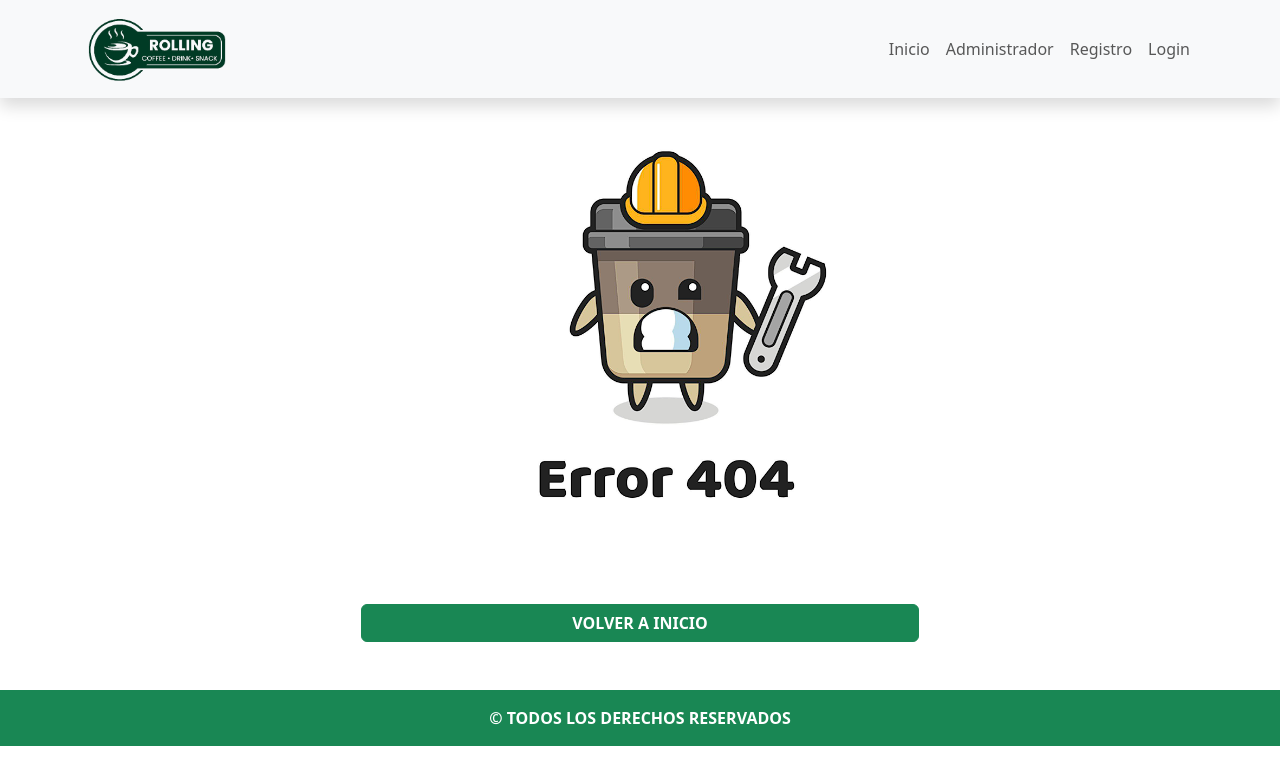
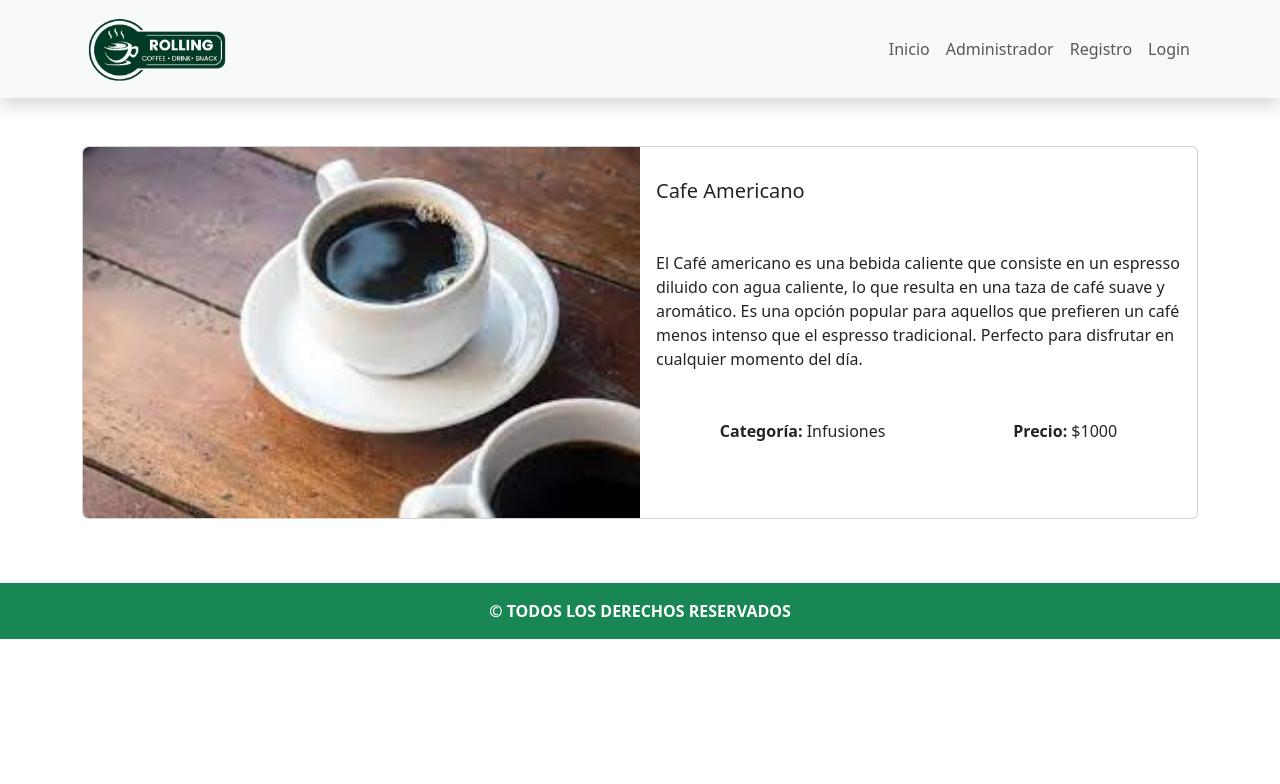
Before and after one commit to juanchyquintana/rollingCoffe, a React (Vite) app: page /detalle-producto in a window 1280 px wide. Shown: the top 784 px of the page. Built offline with nearby package versions, Linux system fonts and the light colour scheme.

Commit message:
se creó el componente detalleProducto y se agregó su ruta

```diff
--- /dev/null
+++ b/db.json
@@ -0,0 +1,22 @@
+{
+    "productos": [
+        {
+            "id": "1",
+            "nombreProducto": "café",
+            "precio": 250,
+            "categoria": "Infusiones",
+            "descripcionBreve": "Café Rico",
+            "descripcionAmplia": "Café Rico con más detalles",
+            "imagen": "url"
+        },
+        {
+            "id": "2",
+            "nombreProducto": "café negro",
+            "precio": 350,
+            "categoria": "Infusiones",
+            "descripcionBreve": "Café Rico y fuerte",
+            "descripcionAmplia": "Café Rico y fuerte con más detalles",
+            "imagen": "url"
+        }
+    ]
+}
--- a/package.json
+++ b/package.json
@@ -24,6 +24,7 @@
     "eslint-plugin-react": "^7.33.2",
     "eslint-plugin-react-hooks": "^4.6.0",
     "eslint-plugin-react-refresh": "^0.4.5",
+    "json-server": "^1.0.0-alpha.23",
     "vite": "^5.0.8"
   }
 }
--- a/src/App.jsx
+++ b/src/App.jsx
@@ -4,6 +4,7 @@ import Inicio from "./components/pages/Inicio";
 import Administrador from "./components/pages/Administrador";
 import Error404 from "./components/pages/Error404";
 import { BrowserRouter, Routes, Route } from "react-router-dom";
+import DetalleProducto from "./components/DetalleProducto";
 
 function App() {
   return (
@@ -13,6 +14,7 @@ function App() {
           <Routes>
             <Route exact path="/" element={<Inicio />} />
             <Route exact path="/administrador" element={<Administrador />} />
+            <Route exact path="/detalle-producto" element={<DetalleProducto />} />
             {/* <Route exact path="/registrarse" element={<Administrador />} />
             <Route exact path="/login" element={<Administrador />} /> */}
             <Route path="*" element={<Error404 />} />
--- /dev/null
+++ b/src/components/DetalleProducto.jsx
@@ -0,0 +1,49 @@
+import { Card, Container, Row } from "react-bootstrap";
+import cafeAmericano from "../assets/cafeAmericano.jpeg";
+
+const DetalleProducto = () => {
+  return (
+    <section className="my-5">
+      <Container>
+        <Card className="mb-3 w-100 ">
+          <Row className="g-0">
+            <div className="col-md-6">
+              <img
+                src={cafeAmericano}
+                className="img-fluid rounded-start block w-100"
+                alt="Cafe Americano"
+              />
+            </div>
+
+            <div className="col-md-6">
+              <Card.Body>
+                <Card.Title className="my-3">Cafe Americano</Card.Title>
+
+                <Card.Text className="my-5">
+                  El Café americano es una bebida caliente que consiste en un
+                  espresso diluido con agua caliente, lo que resulta en una taza
+                  de café suave y aromático. Es una opción popular para aquellos
+                  que prefieren un café menos intenso que el espresso
+                  tradicional. Perfecto para disfrutar en cualquier momento del
+                  día.
+                </Card.Text>
+
+                <Card.Text className="d-flex justify-content-around">
+                    <p>
+                        <span className="fw-bolder">Categoría: </span> Infusiones
+                    </p>
+
+                    <p>
+                        <span className="fw-bolder">Precio: </span> $1000
+                    </p>
+                </Card.Text>
+              </Card.Body>
+            </div>
+          </Row>
+        </Card>
+      </Container>
+    </section>
+  );
+};
+
+export default DetalleProducto;
```
Also changed, not shown: 1 other file (tests, documents, lock files or other folders).
